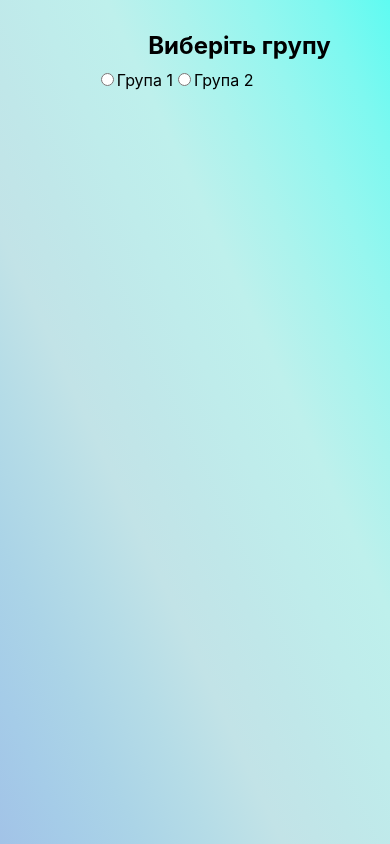
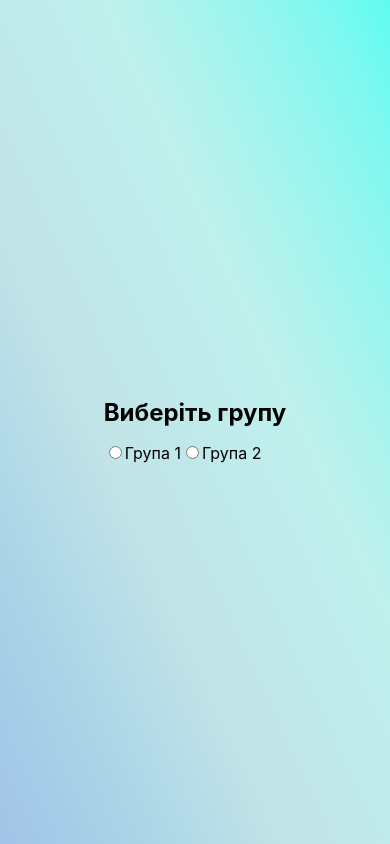
Before and after one commit to elenavoitova/schedule, a React (Create React App) app: page /#/ in a window 390 px wide. Built offline with nearby package versions, Linux system fonts and the light colour scheme.

Commit message:
mobile support

```diff
--- a/src/App.css
+++ b/src/App.css
@@ -36,22 +36,18 @@
 
 @media screen and (max-width: 1000px) {
   .App-container {
-    padding: 100px 0;
+    padding: 0;
     flex-direction: column;
     justify-content: center;
     align-content: center;
   }
 
   .App-container h1 {
-    position: absolute;
-    left: 38%;
-    top: 15px;
+    position: initial;
     font-size: 24px;
   }
 
   .select-group{
-    position: absolute;
-      top: 70px;
-      right: 35%;
+    position: initial;
   }
 }
--- a/src/Components/LessonsList/LessonsList.scss
+++ b/src/Components/LessonsList/LessonsList.scss
@@ -96,6 +96,7 @@
 @media screen and (max-width: 1000px) {
     .lesson-list {
         margin-top: 15px;
+        margin-left: 0;
     }
 
     .lesson-item {
```
